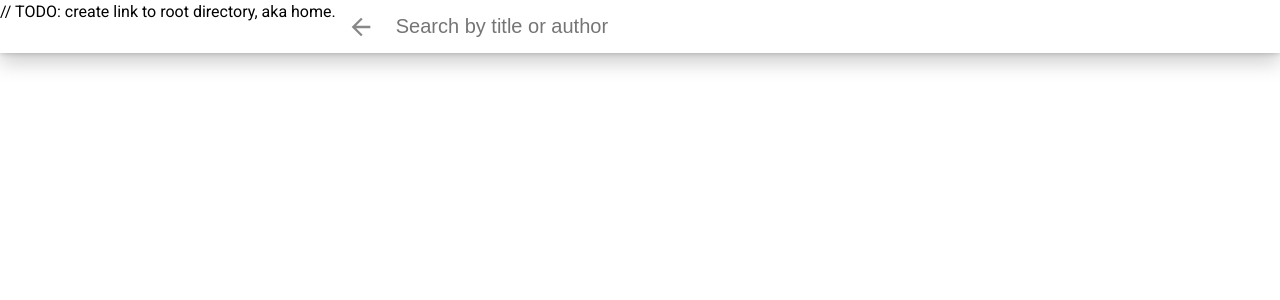
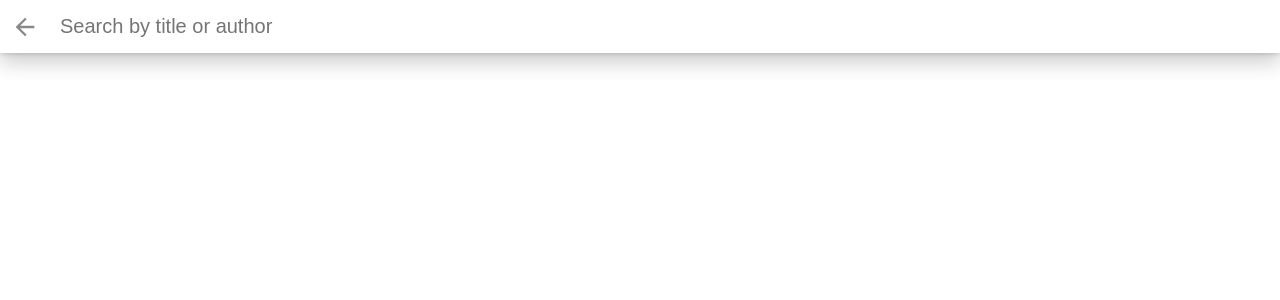
Before and after one commit to Haddrill/udacity-react-myreads, a React (Create React App) app: page /search in a window 1280 px wide. Shown: the top 300 px of the page. Built offline with nearby package versions, Linux system fonts and the light colour scheme.

Commit message:
Added react router links for search component

```diff
--- a/src/ListBooks.js
+++ b/src/ListBooks.js
@@ -1,4 +1,5 @@
 import React, { Component } from 'react'
+import { Link } from 'react-router-dom'
 
 class ListBooks extends Component {
 
@@ -160,8 +161,10 @@
               </div>
             </div>
             <div className="open-search">
-          		// TODO: Create link to search page route
-              <a onClick={() => this.setState({ showSearchPage: true })}>Add a book</a>
+            <Link
+          		to='/search'
+          		className='search-book'
+          	>Add a book</Link>
             </div>
       	</div>)
 	}
--- a/src/Search.js
+++ b/src/Search.js
@@ -1,12 +1,15 @@
-import React, { Component } from 'react';
+import React, { Component } from 'react'
+import { Link } from 'react-router-dom'
 
 class Search extends Component {
 	render() {
     	return (
 <div className="search-books">
 	<div className="search-books-bar">
-  // TODO: create link to root directory, aka home.
-  <a className="close-search" onClick={() => this.setState({ showSearchPage: false })}>Close</a>
+    	<Link
+    		to='/'
+        	className="close-search"
+    	>Close</Link>
     <div className="search-books-input-wrapper">
       	{/*
             NOTES: The search from BooksAPI is limited to a particular set of search terms.
@@ -17,7 +20,6 @@
             you don't find a specific author or title. Every search is limited by search terms.
       	*/}
   		<input type="text" placeholder="Search by title or author"/>
-
   	</div>
   </div>
   <div className="search-books-results">
```
Lines whose indentation alone changed are shown as unchanged.
